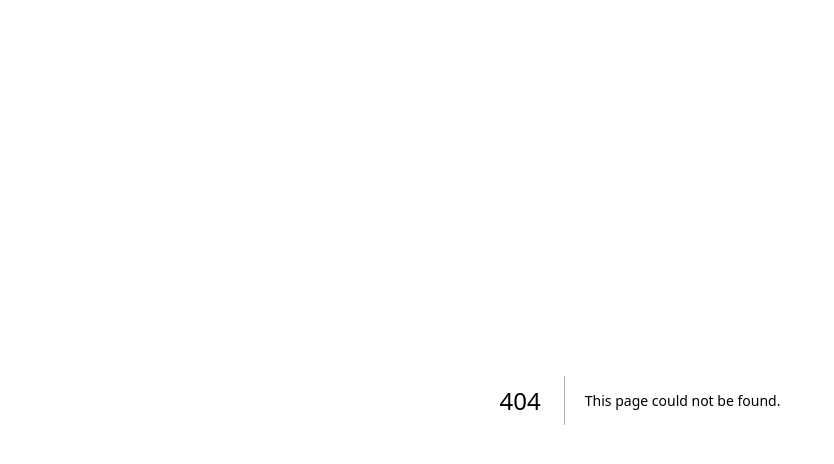
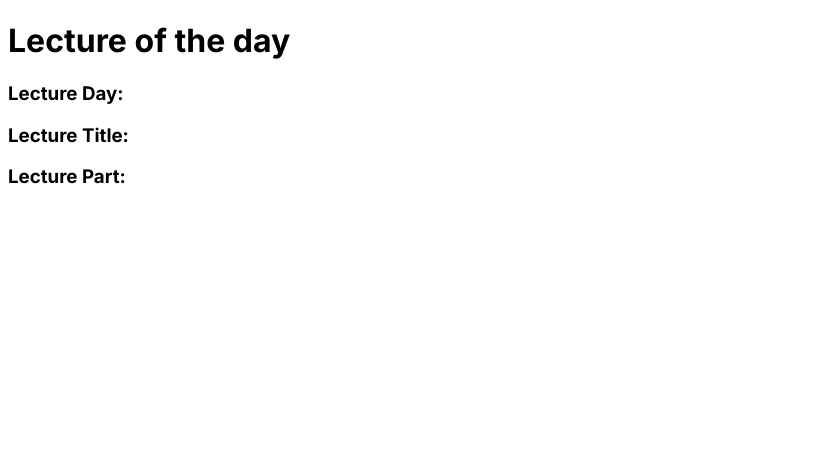
Before and after one commit to Bishal-Saud/learning-Next-_JS, a Next.js app: page /study in a window 1280 px wide. Before the commit this address had no page. Shown: the top 464 px of the page, without its empty margins (0-834 px from the left). Built offline with nearby package versions, Linux system fonts and the light colour scheme.

Commit message:
Catch-all route segment using  next js

```diff
--- /dev/null
+++ b/src/app/study/[...lecture]/page.js
@@ -0,0 +1,12 @@
+"use client";
+export default function Lecture({ params }) {
+  console.log(params);
+  return (
+    <div>
+      <h1>Lecture of the day</h1>
+      <h3>Lecture Day: {params.lecture[0]}</h3>
+      <h3>Lecture Title: {params.lecture[1]}</h3>
+      <h3>Lecture Part: {params.lecture[2]}</h3>
+    </div>
+  );
+}
```
Also changed, not shown: src/app/study/page.js (added, +7 -0 lines).
